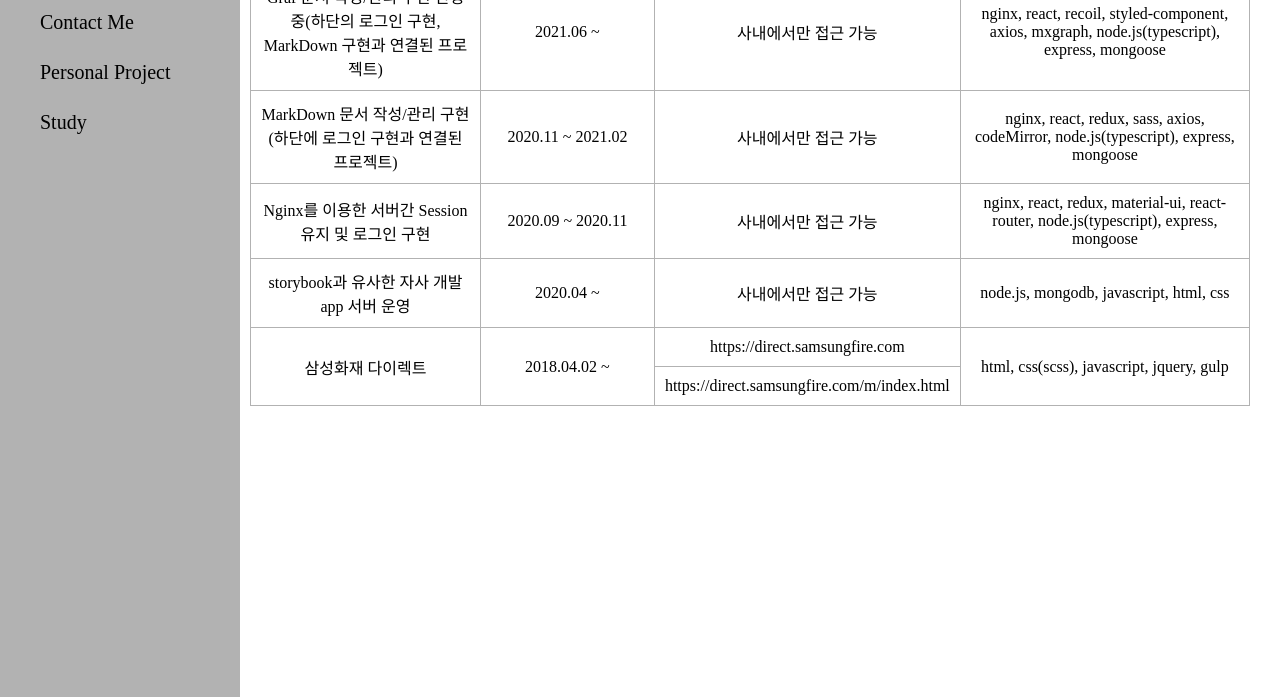
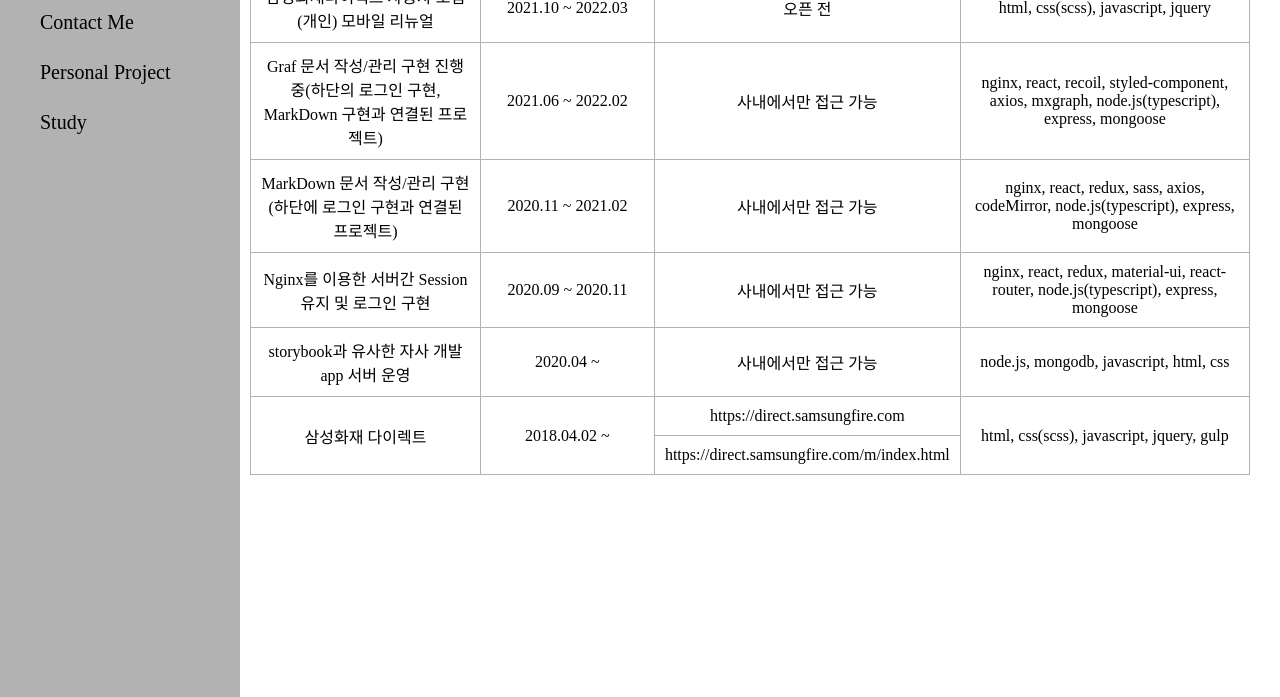
Before and after one commit to anjelra/portfolio, a website: page public/corpProject.html in a window 1280 px wide. Shown: the part 103-800 px from the top of the page. Drawn offline with Linux system fonts and the light colour scheme.

Commit message:
portfolio update

```diff
--- a/public/corpProject.html
+++ b/public/corpProject.html
@@ -33,8 +33,14 @@
                 </thead>
                 <tbody>
                     <tr>
+                        <td>삼성화재다이렉트 자동차 보험(개인) 모바일 리뉴얼</td>
+                        <td>2021.10 ~ 2022.03</td>
+                        <td>오픈 전</td>
+                        <td>html, css(scss), javascript, jquery</td>
+                    </tr>
+                    <tr>
                         <td>Graf 문서 작성/관리 구현 진행 중(하단의 로그인 구현, MarkDown 구현과 연결된 프로젝트)</td>
-                        <td>2021.06 ~ </td>
+                        <td>2021.06 ~ 2022.02</td>
                         <td>사내에서만 접근 가능</td>
                         <td>nginx, react, recoil, styled-component, axios, mxgraph, node.js(typescript), express, mongoose</td>
                     </tr>
```
Also changed, not shown: public/index.html (+1 -0 lines).
